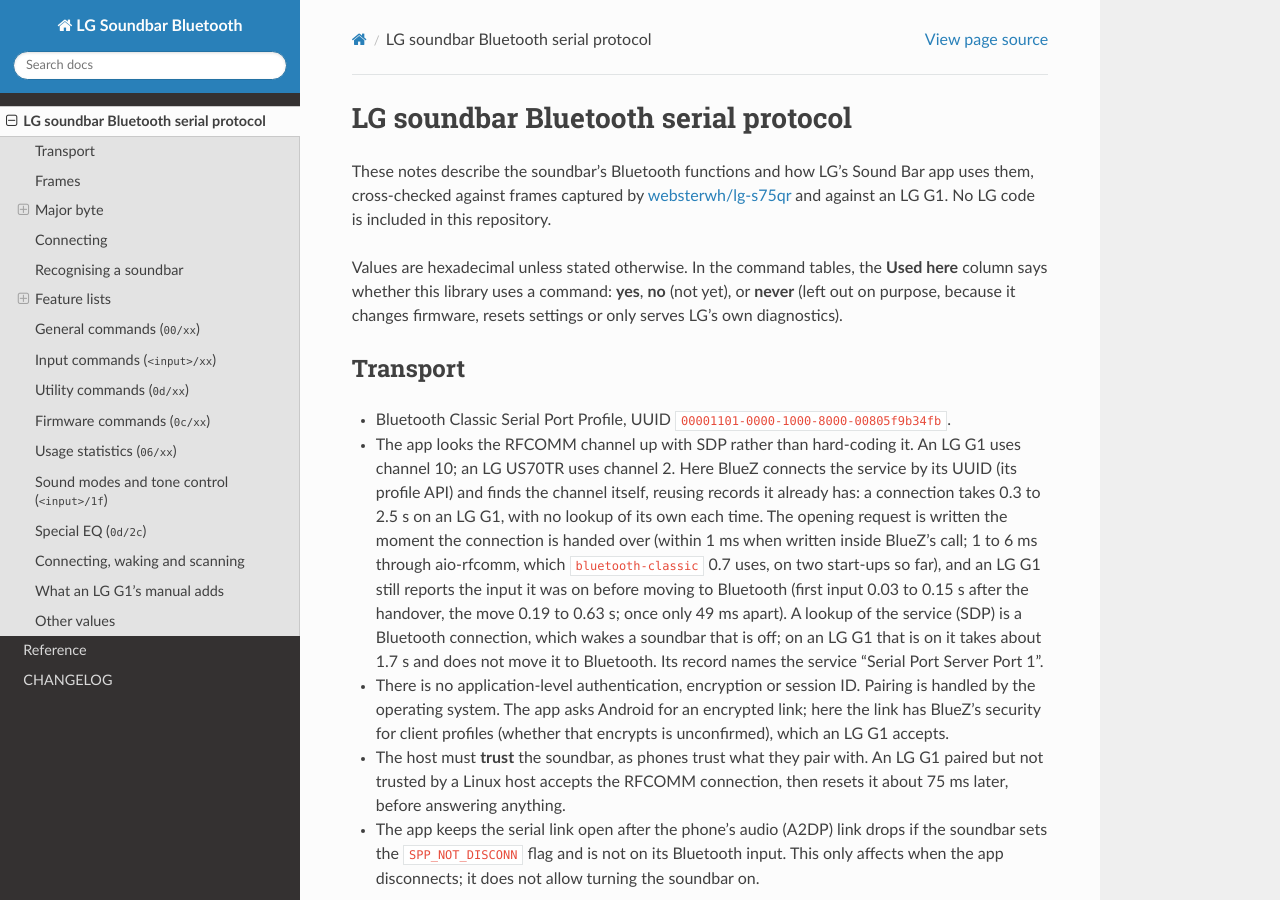
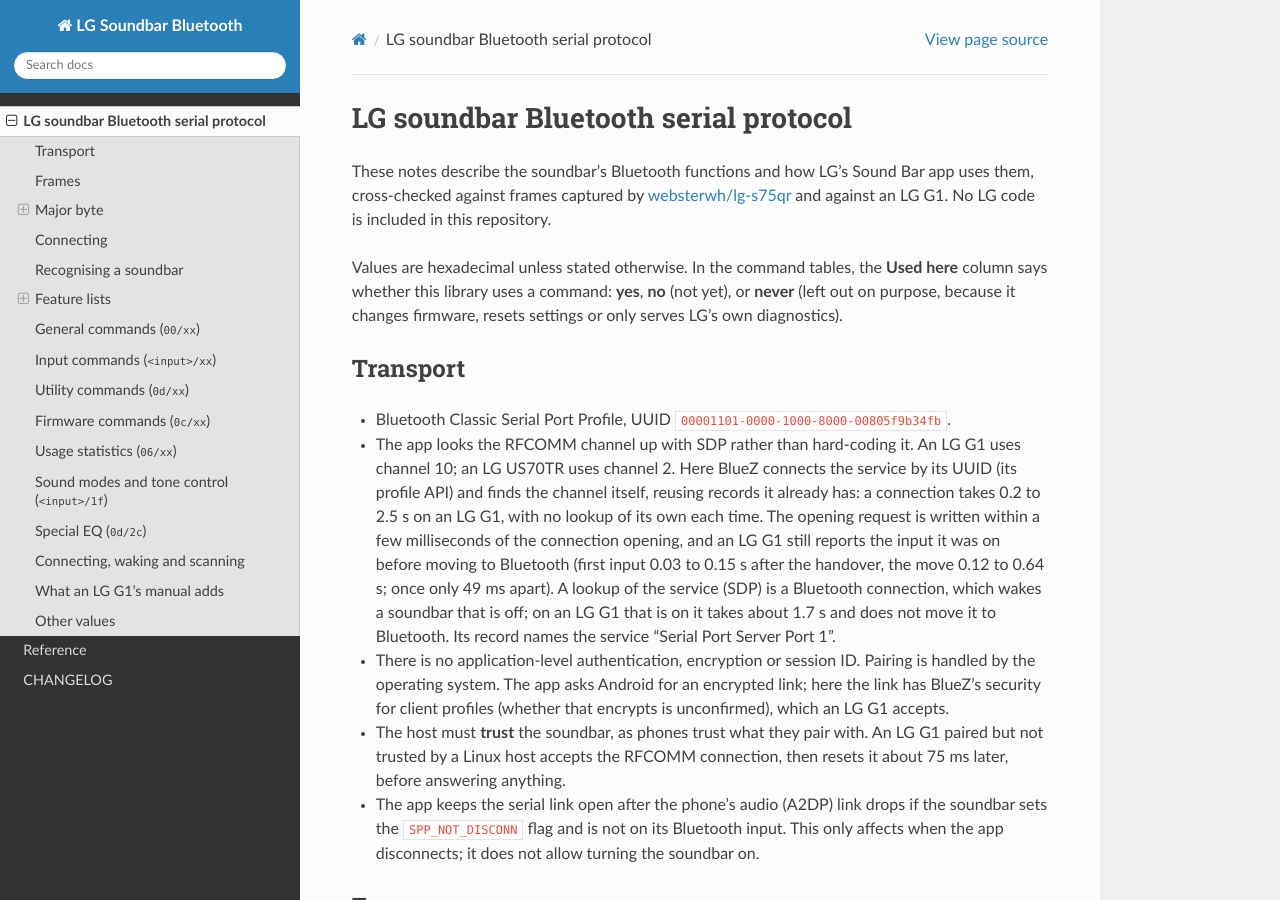
Before and after one commit to jeverley/lg-soundbar-bluetooth, a Sphinx documentation site: the page built from docs/protocol.md, in a window 1280 px wide and 900 px high. Built offline with Sphinx 7.4.7 and the Read the Docs theme 3.1.0, drawn with Linux system fonts in a browser that asks for light colours.

Commit message:
fix: drop the RFCOMM channel, which links no longer report
bluetooth-classic 0.7 links do not say which RFCOMM channel they are
on, so client.channel was always None: it is removed, and the client
logs the service it opened instead. The protocol reference gives only
the timing the soundbar tolerates, and the earliest move seen (0.12 s).

Co-Authored-By: Claude Opus 5.5 <noreply@anthropic.com>
Claude-Session: https://claude.ai/code/session_01CciW4UG1YNtAD3yvwo7sxt

```diff
--- a/docs/protocol.md
+++ b/docs/protocol.md
@@ -17,13 +17,11 @@ firmware, resets settings or only serves LG's own diagnostics).
   An LG G1 uses channel 10; an LG US70TR uses channel 2.
   Here BlueZ connects the service by its UUID (its profile API) and finds
   the channel itself, reusing records it already has: a connection takes
-  0.3 to 2.5 s on an LG G1, with no lookup of its own each time. The
-  opening request is written the moment the connection is handed over
-  (within 1 ms when written inside BlueZ's call; 1 to 6 ms through
-  aio-rfcomm, which `bluetooth-classic` 0.7 uses, on two start-ups so
-  far), and an LG G1 still reports the input it was on before moving to
-  Bluetooth (first input 0.03 to 0.15 s after the handover, the move 0.19
-  to 0.63 s; once only 49 ms apart). A lookup of the service (SDP) is a
+  0.2 to 2.5 s on an LG G1, with no lookup of its own each time. The
+  opening request is written within a few milliseconds of the connection
+  opening, and an LG G1 still reports the input it was on before moving to
+  Bluetooth (first input 0.03 to 0.15 s after the handover, the move 0.12
+  to 0.64 s; once only 49 ms apart). A lookup of the service (SDP) is a
   Bluetooth connection, which wakes a soundbar that is off; on an LG G1
   that is on it takes about 1.7 s and does not move it to Bluetooth. Its
   record names the service "Serial Port Server Port 1".
```
Also changed, not shown: 3 other files.
